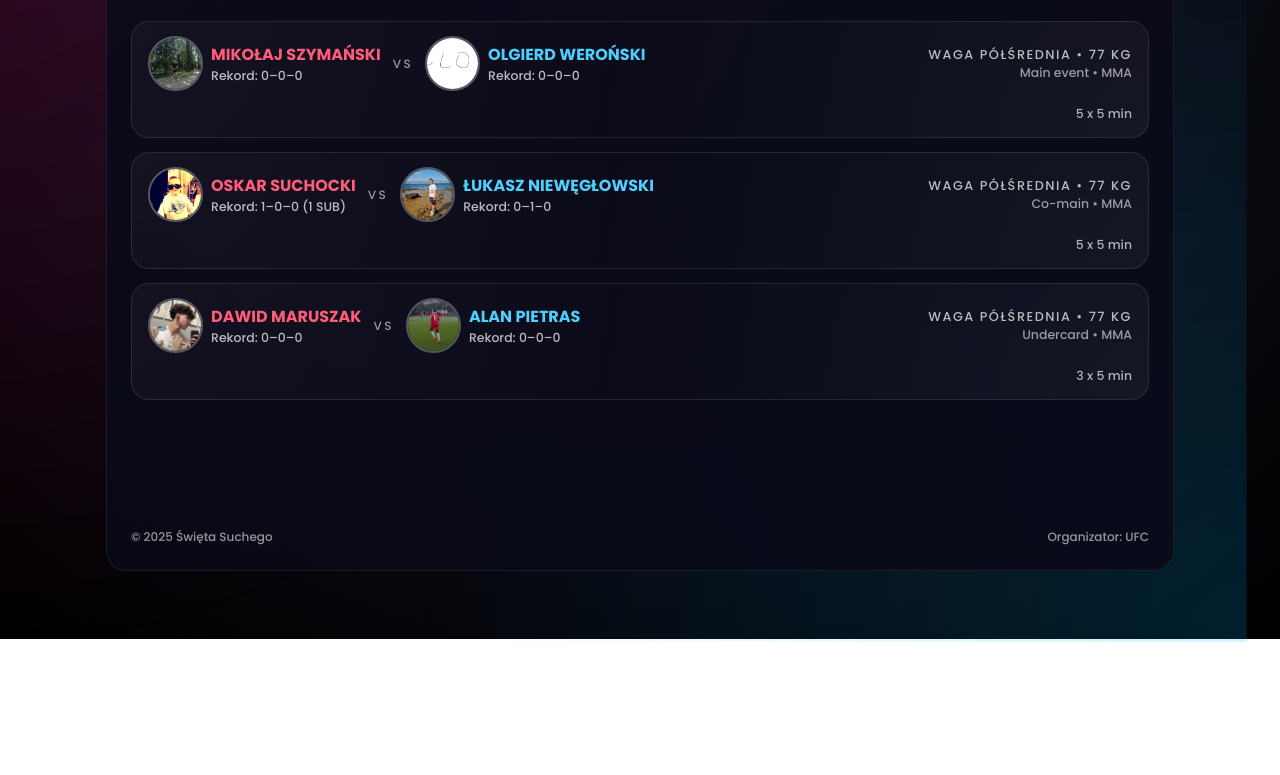
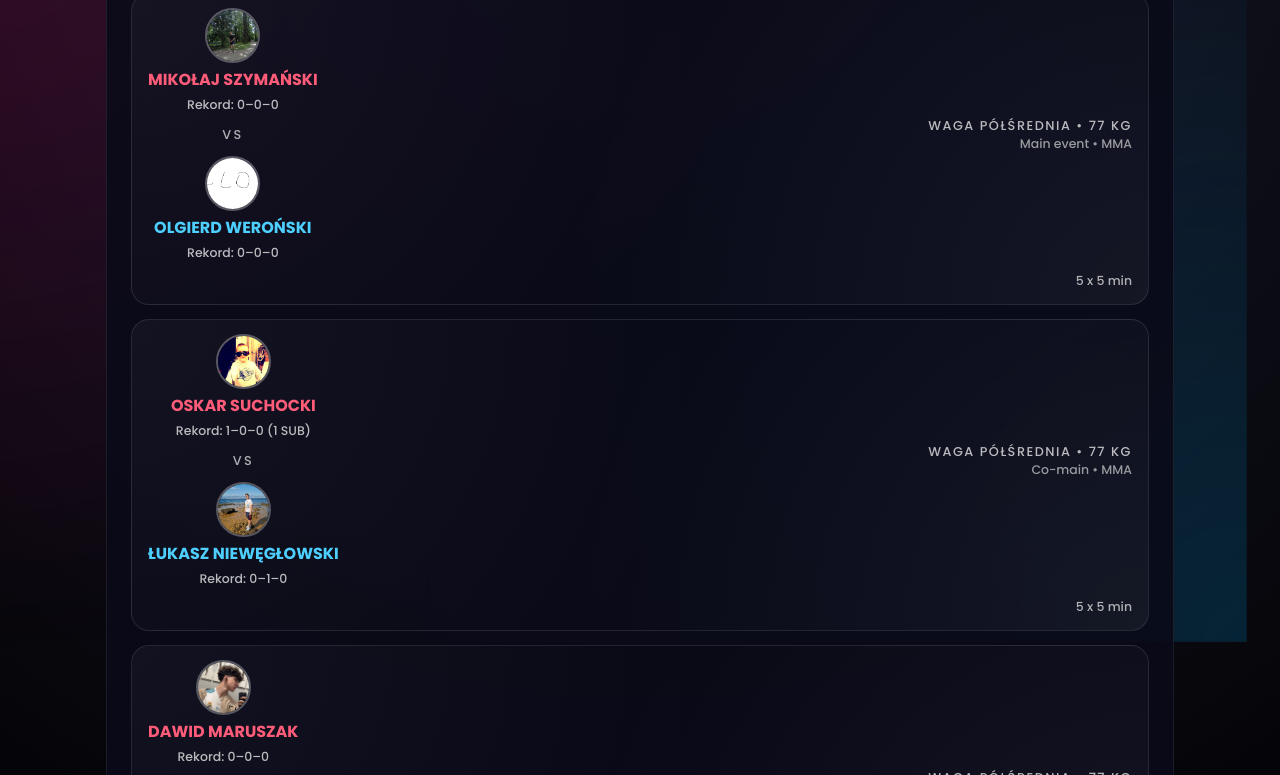
Before and after one commit to szymannsk1/swietasucheg0o, a plain HTML site: page index.html in a window 1280 px wide. Shown: the part 161-936 px from the top of the page. Before the commit the page ends 800 px from the top, so only its background shows below. Drawn offline with Linux system fonts and the light colour scheme.

Commit message:
Update index.html

```diff
--- a/index.html
+++ b/index.html
@@ -5,7 +5,6 @@
   <title>Święta Suchego – Karta Walk</title>
   <meta name="viewport" content="width=device-width, initial-scale=1.0" />
 
-  <!-- Czcionka -->
   <link rel="preconnect" href="https://fonts.googleapis.com">
   <link rel="preconnect" href="https://fonts.gstatic.com" crossorigin>
   <link href="https://fonts.googleapis.com/css2?family=Poppins:wght@300;500;700&display=swap" rel="stylesheet">
@@ -23,7 +22,6 @@
       overflow-x: hidden;
     }
 
-    /* ANIMOWANE TŁO */
     body::before {
       content: "";
       position: fixed;
@@ -67,7 +65,6 @@
       100% { opacity: 1; transform: translateY(0) scale(1); }
     }
 
-    /* NAGŁÓWEK */
     .header {
       display: flex;
       justify-content: space-between;
@@ -94,7 +91,6 @@
       align-items: flex-end;
     }
 
-    /* INSTAGRAM BUTTON */
     .stream-row { display: flex; gap: 8px; align-items: center; flex-wrap: wrap; }
     .btn-instagram {
       padding: 6px 14px;
@@ -113,7 +109,6 @@
       box-shadow: 0 0 16px rgba(214,41,118,1);
     }
 
-    /* ZDJĘCIA + FIGHT CARD */
     .fighter-photo {
       width: 55px;
       height: 55px;
@@ -136,9 +131,7 @@
       border: 1px solid rgba(255,255,255,0.1);
       padding: 14px 16px;
       display: flex;
-      flex-wrap: wrap;
-      justify-content: space-between;
-      align-items: center;
+      flex-direction: column;
       gap: 10px;
       animation: fight-in .4s forwards;
       opacity: 0;
@@ -155,23 +148,28 @@
       box-shadow: 0 14px 28px rgba(0,0,0,0.7);
     }
 
-    .fight-main {
+    .fight-top {
       display: flex;
+      justify-content: space-between;
       align-items: center;
-      gap: 12px;
+      gap: 16px;
       flex-wrap: wrap;
     }
 
-    .fighter {
+    .fight-main-vertical {
       display: flex;
+      flex-direction: column;
       align-items: center;
-      gap: 8px;
-      min-width: 170px;
+      gap: 12px;
     }
 
-    .fighter-info {
+    .fighter-block {
       display: flex;
       flex-direction: column;
+      align-items: center;
+      text-align: center;
+      gap: 4px;
+      min-width: 140px;
     }
 
     .fighter-name {
@@ -179,19 +177,18 @@
       text-transform: uppercase;
       font-size: 1rem;
     }
-    .fighter.red .fighter-name  { color: #ff5c7a; }
-    .fighter.blue .fighter-name { color: #4dd0ff; }
+    .fighter-name.red  { color: #ff5c7a; }
+    .fighter-name.blue { color: #4dd0ff; }
 
     .fighter-record { font-size: 0.78rem; opacity: 0.75; }
 
-    .vs {
-      font-size: 0.75rem;
+    .vs-center {
+      font-size: 0.8rem;
       text-transform: uppercase;
-      letter-spacing: 0.2em;
-      opacity: 0.6;
+      letter-spacing: 0.18em;
+      opacity: 0.7;
     }
 
-    /* PRAWA STRONA + RUNDY */
     .fight-meta {
       text-align: right;
       font-size: 0.8rem;
@@ -208,15 +205,10 @@
 
     .fight-extra {
       width: 100%;
-      margin-top: 4px;
+      display: flex;
+      justify-content: flex-end;
       font-size: 0.78rem;
       opacity: 0.7;
-      display: flex;
-      justify-content: flex-end;
-    }
-
-    .rounds {
-      text-align: right;
     }
 
     .footer {
@@ -230,19 +222,10 @@
     }
 
     @media (max-width: 720px) {
-      .fight-card {
-        align-items: flex-start;
-      }
-      .fight-meta {
-        text-align: left;
-      }
-      .fight-extra {
-        justify-content: flex-start;
-      }
-      .event-meta {
-        align-items: flex-start;
-        text-align: left;
-      }
+      .fight-top { align-items: flex-start; }
+      .fight-meta { text-align: left; }
+      .fight-extra { justify-content: flex-start; }
+      .event-meta { align-items: flex-start; text-align: left; }
     }
   </style>
 </head>
@@ -250,14 +233,11 @@
 <body>
   <main class="app">
     <section class="card">
-
-      <!-- NAGŁÓWEK -->
       <header class="header">
         <div>
           <div class="event-title">Święta Suchego</div>
           <div class="event-subtitle">Suchy's Arena • 20 grudnia 2025</div>
         </div>
-
         <div class="event-meta">
           <span>Start gali: 20:00</span>
           <div class="stream-row">
@@ -269,28 +249,22 @@
         </div>
       </header>
 
-      <!-- LISTA WALK -->
       <div class="fights-list">
 
-        <!-- WALKA 1 -->
+        <!-- WALKA 1 – pionowo -->
         <article class="fight-card">
-          <div class="fight-main">
-            <div class="fighter red">
-              <img class="fighter-photo" src="mikolaj.jpg" alt="Mikołaj Szymański">
-              <div class="fighter-info">
-                <div class="fighter-name">Mikołaj Szymański</div>
+          <div class="fight-top">
+            <div class="fight-main-vertical">
+              <div class="fighter-block">
+                <img class="fighter-photo" src="mikolaj.jpg" alt="">
+                <div class="fighter-name red">Mikołaj Szymański</div>
                 <div class="fighter-record">Rekord: 0–0–0</div>
               </div>
-            </div>
-
-            <div class="vs">VS</div>
-
-            <div class="fighter blue">
-              <img class="fighter-photo" src="olgierd.jpg" alt="Olgierd Weroński">
-              <div class="fighter-info">
-                <div class="fighter-name">Olgierd Weroński</div>
+              <div class="vs-center">VS</div>
+              <div class="fighter-block">
+                <img class="fighter-photo" src="olgierd.jpg" alt="">
+                <div class="fighter-name blue">Olgierd Weroński</div>
                 <div class="fighter-record">Rekord: 0–0–0</div>
-              </div>
               </div>
             </div>
 
@@ -298,31 +272,27 @@
               <div class="weight-class">Waga półśrednia • 77 kg</div>
               <div class="fight-type">Main event • MMA</div>
             </div>
+          </div>
 
           <div class="fight-extra">
-            <span class="rounds">5 x 5 min</span>
+            <span>5 x 5 min</span>
           </div>
         </article>
 
-        <!-- WALKA 2 -->
+        <!-- WALKA 2 – pionowo -->
         <article class="fight-card">
-          <div class="fight-main">
-            <div class="fighter red">
-              <img class="fighter-photo" src="oskar.jpg" alt="Oskar Suchocki">
-              <div class="fighter-info">
-                <div class="fighter-name">Oskar Suchocki</div>
+          <div class="fight-top">
+            <div class="fight-main-vertical">
+              <div class="fighter-block">
+                <img class="fighter-photo" src="oskar.jpg" alt="">
+                <div class="fighter-name red">Oskar Suchocki</div>
                 <div class="fighter-record">Rekord: 1–0–0 (1 SUB)</div>
               </div>
-            </div>
-
-            <div class="vs">VS</div>
-
-            <div class="fighter blue">
-              <img class="fighter-photo" src="lukasz.jpg" alt="Łukasz Niewęgłowski">
-              <div class="fighter-info">
-                <div class="fighter-name">Łukasz Niewęgłowski</div>
+              <div class="vs-center">VS</div>
+              <div class="fighter-block">
+                <img class="fighter-photo" src="lukasz.jpg" alt="">
+                <div class="fighter-name blue">Łukasz Niewęgłowski</div>
                 <div class="fighter-record">Rekord: 0–1–0</div>
-              </div>
               </div>
             </div>
 
@@ -330,31 +300,27 @@
               <div class="weight-class">Waga półśrednia • 77 kg</div>
               <div class="fight-type">Co-main • MMA</div>
             </div>
+          </div>
 
           <div class="fight-extra">
-            <span class="rounds">5 x 5 min</span>
+            <span>5 x 5 min</span>
           </div>
         </article>
 
-        <!-- WALKA 3 -->
+        <!-- WALKA 3 – pionowo -->
         <article class="fight-card">
-          <div class="fight-main">
-            <div class="fighter red">
-              <img class="fighter-photo" src="dawid.jpg" alt="Dawid Maruszak">
-              <div class="fighter-info">
-                <div class="fighter-name">Dawid Maruszak</div>
+          <div class="fight-top">
+            <div class="fight-main-vertical">
+              <div class="fighter-block">
+                <img class="fighter-photo" src="dawid.jpg" alt="">
+                <div class="fighter-name red">Dawid Maruszak</div>
                 <div class="fighter-record">Rekord: 0–0–0</div>
               </div>
-            </div>
-
-            <div class="vs">VS</div>
-
-            <div class="fighter blue">
-              <img class="fighter-photo" src="alan.jpg" alt="Alan Pietras">
-              <div class="fighter-info">
-                <div class="fighter-name">Alan Pietras</div>
+              <div class="vs-center">VS</div>
+              <div class="fighter-block">
+                <img class="fighter-photo" src="alan.jpg" alt="">
+                <div class="fighter-name blue">Alan Pietras</div>
                 <div class="fighter-record">Rekord: 0–0–0</div>
-              </div>
               </div>
             </div>
 
@@ -362,9 +328,10 @@
               <div class="weight-class">Waga półśrednia • 77 kg</div>
               <div class="fight-type">Undercard • MMA</div>
             </div>
+          </div>
 
           <div class="fight-extra">
-            <span class="rounds">3 x 5 min</span>
+            <span>3 x 5 min</span>
           </div>
         </article>
 
@@ -374,7 +341,6 @@
         <span>© 2025 Święta Suchego</span>
         <span>Organizator: UFC</span>
       </footer>
-
     </section>
   </main>
 </body>
```
Lines whose indentation alone changed are shown as unchanged.
